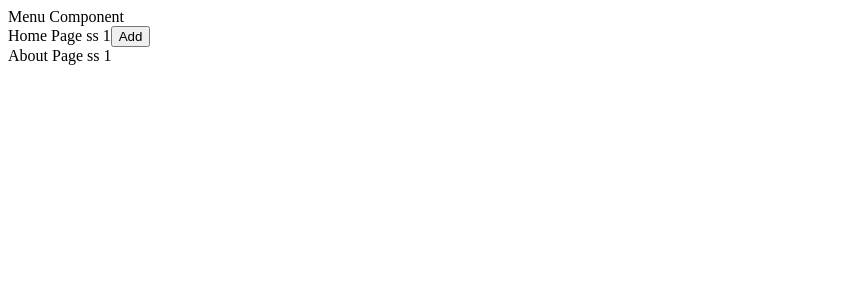
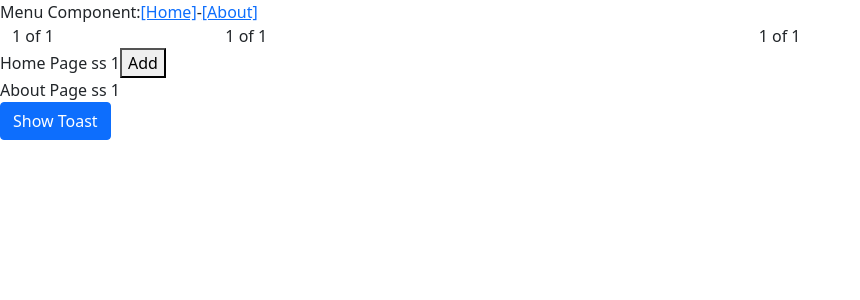
Before and after one commit to kazuuu/7comm-react, a React (Create React App) app in the folder estacionamento/: page / in a window 1280 px wide. Shown: the top 300 px of the page, without its empty margins (0-860 px from the left). Built offline with nearby package versions, Linux system fonts and the light colour scheme.

Commit message:
React Bootstrap

```diff
--- a/estacionamento/package.json
+++ b/estacionamento/package.json
@@ -6,7 +6,9 @@
     "@testing-library/jest-dom": "^5.16.1",
     "@testing-library/react": "^12.1.2",
     "@testing-library/user-event": "^13.5.0",
+    "bootstrap": "^5.1.3",
     "react": "^17.0.2",
+    "react-bootstrap": "^2.0.4",
     "react-dom": "^17.0.2",
     "react-redux": "^7.2.6",
     "react-router-dom": "^5.2.0",
--- a/estacionamento/src/index.js
+++ b/estacionamento/src/index.js
@@ -6,6 +6,8 @@ import './index.css';
 
 import { Provider } from 'react-redux';
 import storeConfig from './domain/store/store.config';
+
+import 'bootstrap/dist/css/bootstrap.min.css';
 
 const store = storeConfig();
 
--- a/estacionamento/src/presentation/components/menu.component.jsx
+++ b/estacionamento/src/presentation/components/menu.component.jsx
@@ -1,8 +1,12 @@
 import React from "react";
+import { Link } from "react-router-dom";
 
 const MenuComponent = props => (
     <aside className="MenuComponent">
-        Menu Component
+        Menu Component:
+        <Link to="/">[Home]</Link>
+        -
+        <Link to="/about">[About]</Link>
     </aside>
 );
 
--- a/estacionamento/src/presentation/pages/home.page.jsx
+++ b/estacionamento/src/presentation/pages/home.page.jsx
@@ -3,12 +3,26 @@ import React from "react";
 import { connect } from 'react-redux';
 
 import AboutPage from "./about.page"
+import {
+    Button,
+    Container,
+    Col,
+    Row
+} from 'react-bootstrap';
 
 const HomePage = props => {
 
     const { min, max } = props;
 
     return (
+        <>
+            <Container fluid>
+                <Row>
+                    <Col md={2}>1 of 1</Col>
+                    <Col md={5}>1 of 1</Col>
+                    <Col md={5}>1 of 1</Col>
+                </Row>
+            </Container>
             <aside className="HomePage">
                 Home Page ss { min }
                 <button onClick={ () => {
@@ -18,10 +32,11 @@ const HomePage = props => {
                 }}>Add</button>
 
                 <AboutPage />
+
             </aside>
-    );
-
-}
+            <Button>Show Toast</Button>
+        </>
+    )}
 
 function mapStateToProps(state) {
     return {
```
Also changed, not shown: 1 other file (tests, documents, lock files or other folders). Lines whose indentation alone changed are shown as unchanged.
